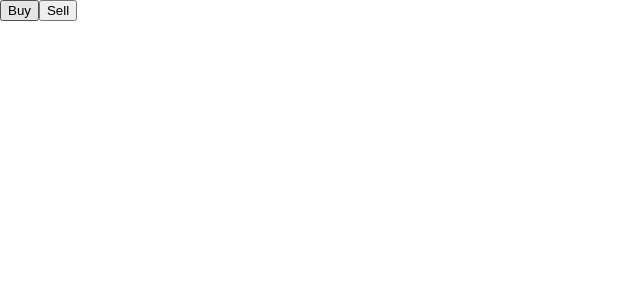
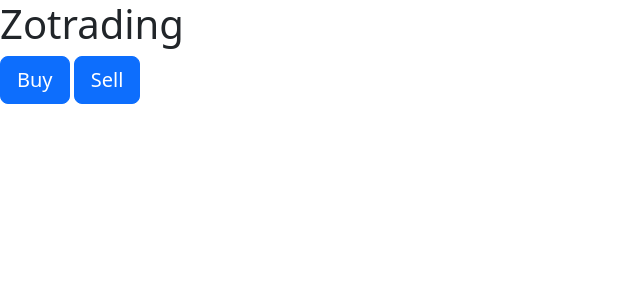
Before and after one commit to jacobseunglee/zotrading, a React (Vite) app: page / in a window 1280 px wide. Shown: the top 300 px of the page, without its empty margins (0-640 px from the left). Built offline with nearby package versions, Linux system fonts and the light colour scheme.

Commit message:
react bootstrap buttons

```diff
--- a/package.json
+++ b/package.json
@@ -9,7 +9,9 @@
     "preview": "vite preview"
   },
   "dependencies": {
+    "bootstrap": "^5.3.0-alpha1",
     "react": "^18.2.0",
+    "react-bootstrap": "^2.7.0",
     "react-dom": "^18.2.0"
   },
   "devDependencies": {
--- a/src/App.jsx
+++ b/src/App.jsx
@@ -1,4 +1,5 @@
 import WebApp from "./components/WebApp"
+import 'bootstrap/dist/css/bootstrap.min.css'
 import './App.css'
 
 function App() {
--- a/src/components/BuySellButton.jsx
+++ b/src/components/BuySellButton.jsx
@@ -1,3 +1,5 @@
+import { Button} from "react-bootstrap"
+
 
 function buyStock(){
     console.log("stock bought")
@@ -8,12 +10,11 @@ function sellStock(){
 }
 
 function BuySellButton(){
-    console.log("buy sell")
     return (
-        <div>
-            <button onClick={buyStock}>Buy</button>
-            <button onClick={sellStock}>Sell</button>
-        </div>
+        <>
+            <Button onClick={buyStock} size="lg">Buy</Button>{' '}
+            <Button onClick={sellStock} size="lg">Sell</Button>
+        </>
     )
 }
 
--- /dev/null
+++ b/src/components/Header.jsx
@@ -0,0 +1,11 @@
+
+
+function Header() {
+    return (
+        <div>
+            <h1>Zotrading</h1>
+        </div>
+    )
+}
+
+export default Header
--- a/src/components/WebApp.jsx
+++ b/src/components/WebApp.jsx
@@ -1,10 +1,13 @@
 import { useState } from "react";
 import BuySellButton from "./BuySellButton";
+import Header from "./Header"
 
 function WebApp() {
     return (
         <div className="web-app-container">
-            <div className="header"></div>
+            <div className="header">
+                <Header />
+            </div>
             <div className="graph-container"></div>
             <div className="buy-sell-container">
                 <BuySellButton />
```
Also changed, not shown: 1 other file (tests, documents, lock files or other folders).
